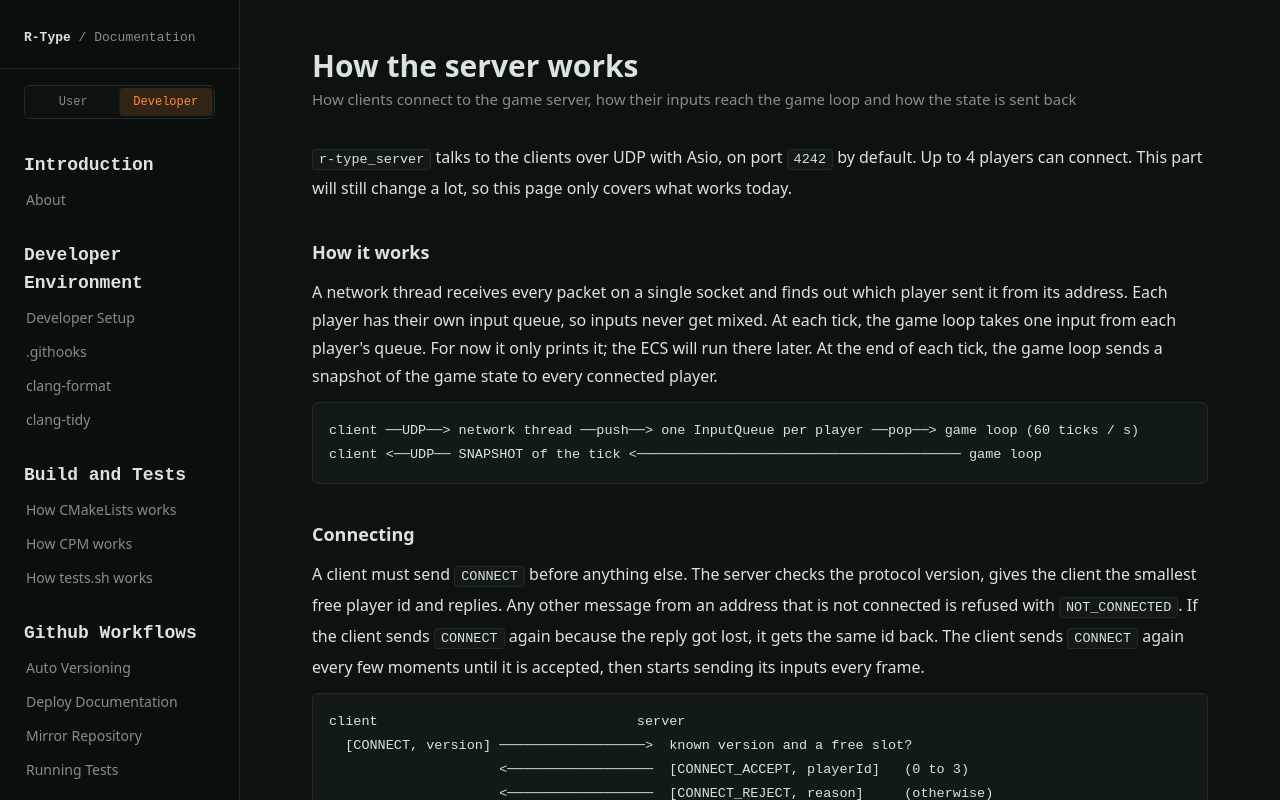
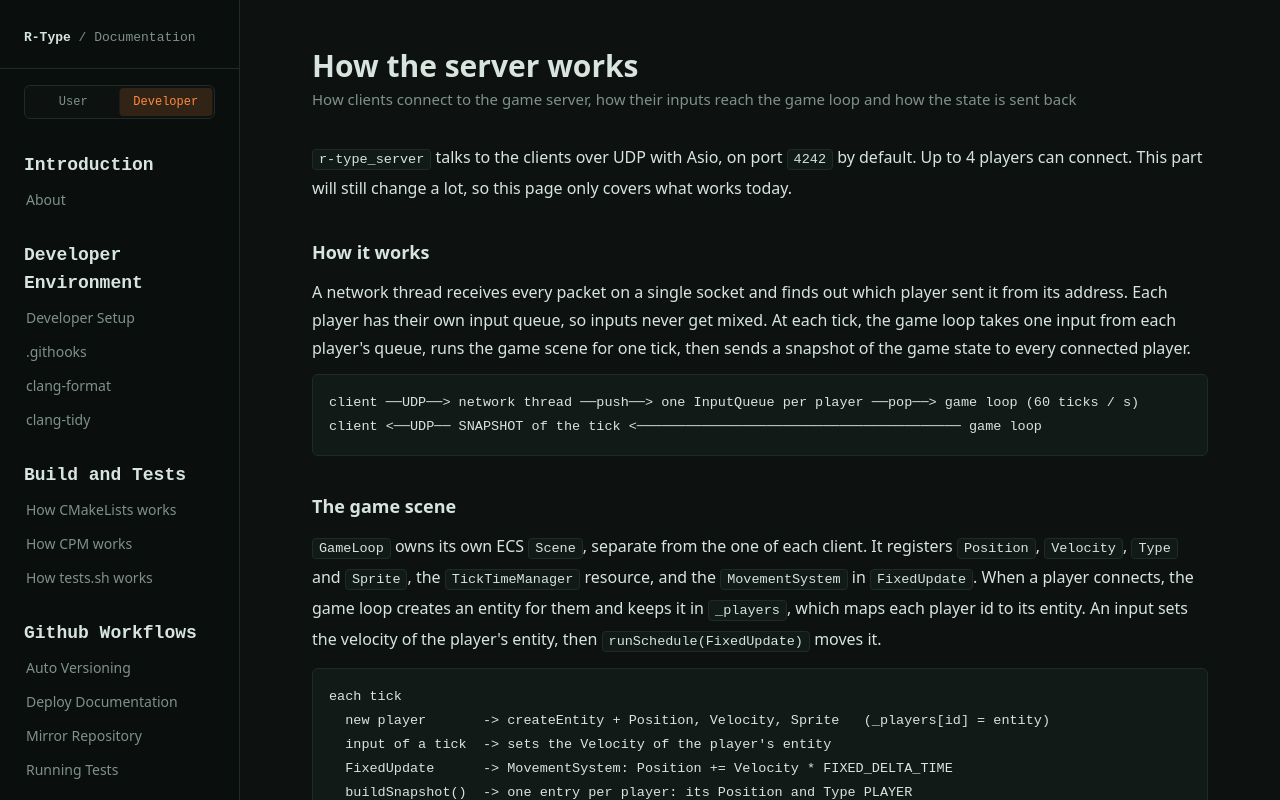
Before and after one commit to Yoyott29/R-Type, a SvelteKit app in the folder Documentation/R-Type/: page /developer/udp-server in a window 1280 px wide. Built offline with nearby package versions, Linux system fonts and the light colour scheme.

Commit message:
[A.PI] [dev] Feat: updated the server documentation page for the server ECS scene

```diff
--- a/Documentation/R-Type/src/routes/developer/udp-server/+page.svelte
+++ b/Documentation/R-Type/src/routes/developer/udp-server/+page.svelte
@@ -2,7 +2,13 @@
 	const flowExample = `client ──UDP──> network thread ──push──> one InputQueue per player ──pop──> game loop (60 ticks / s)
 client <──UDP── SNAPSHOT of the tick <──────────────────────────────────────── game loop`;
 
-	const connectExample = `client                                server
+	const sceneExample = `each tick
+  new player       -> createEntity + Position, Velocity, Sprite   (_players[id] = entity)
+  input of a tick  -> sets the Velocity of the player's entity
+  FixedUpdate      -> MovementSystem: Position += Velocity * FIXED_DELTA_TIME
+  buildSnapshot()  -> one entry per player: its Position and Type PLAYER`;
+
+	const connectExample =`client                                server
   [CONNECT, version] ──────────────────>  known version and a free slot?
                      <──────────────────  [CONNECT_ACCEPT, playerId]   (0 to 3)
                      <──────────────────  [CONNECT_REJECT, reason]     (otherwise)`;
@@ -30,8 +36,7 @@ printf '\\x30\\x00\\x00\\x00\\x01\\x05\\x00\\x00\\x00\\x00' | nc -u -w1 127.0.0.
  91 04    → CONNECT_REJECT, NOT_CONNECTED`;
 
 	const outputExample = `Server listening on port : 4242
-Player 0 connected: 127.0.0.1:51391
-[tick 30] player 0 : UP LEFT (5)`;
+Player 0 connected: 127.0.0.1:51391`;
 </script>
 
 <svelte:head>
@@ -65,11 +70,22 @@ Player 0 connected: 127.0.0.1:51391
 <p class="mt-3 max-w-[100ch] leading-7">
 	A network thread receives every packet on a single socket and finds out which player sent it from
 	its address. Each player has their own input queue, so inputs never get mixed. At each tick, the
-	game loop takes one input from each player's queue. For now it only prints it; the ECS will run
-	there later. At the end of each tick, the game loop sends a snapshot of the game state to every
-	connected player.
+	game loop takes one input from each player's queue, runs the game scene for one tick, then sends a
+	snapshot of the game state to every connected player.
 </p>
 {@render code(flowExample)}
+
+<h2 class="mt-9 text-lg font-semibold">The game scene</h2>
+<p class="mt-3 max-w-[100ch] leading-7">
+	{@render c('GameLoop')} owns its own ECS {@render c('Scene')}, separate from the one of each
+	client. It registers {@render c('Position')}, {@render c('Velocity')}, {@render c('Type')} and
+	{@render c('Sprite')}, the {@render c('TickTimeManager')} resource, and the
+	{@render c('MovementSystem')} in {@render c('FixedUpdate')}. When a player connects, the game loop
+	creates an entity for them and keeps it in {@render c('_players')}, which maps each player id to
+	its entity. An input sets the velocity of the player's entity, then
+	{@render c('runSchedule(FixedUpdate)')} moves it.
+</p>
+{@render code(sceneExample)}
 
 <h2 class="mt-9 text-lg font-semibold">Connecting</h2>
 <p class="mt-3 max-w-[100ch] leading-7">
@@ -98,8 +114,9 @@ Player 0 connected: 127.0.0.1:51391
 
 <h2 class="mt-9 text-lg font-semibold">Snapshots</h2>
 <p class="mt-3 max-w-[100ch] leading-7">
-	{@render c('Network::sendSnapshot')} keeps the last 64 snapshots in a history and sends the
-	entities of the tick to every player. If they do not fit in one 1024 bytes packet, they are split
+	{@render c('GameLoop::buildSnapshot')} reads the {@render c('Position')} of every player entity
+	in the scene. {@render c('Network::sendSnapshot')} keeps the last 64 snapshots in a history and
+	sends the entities of the tick to every player. If they do not fit in one 1024 bytes packet, they are split
 	into several packets with the same tick. The client rebuilds its scene from each snapshot it
 	receives and sends the last tick it got back in its next {@render c('INPUT')}.
 </p>
@@ -115,14 +132,19 @@ Player 0 connected: 127.0.0.1:51391
 	time:
 </p>
 {@render code(sendExample)}
-<p class="mt-3 max-w-[100ch] leading-7">The server logs each connection and each input it runs:</p>
+<p class="mt-3 max-w-[100ch] leading-7">The server logs each connection:</p>
 {@render code(outputExample)}
 
 <h2 class="mt-9 text-lg font-semibold">Good to know</h2>
 <ul class="mt-3 max-w-[100ch] list-disc space-y-1.5 pl-5 leading-7">
 	<li>
-		The game loop still sends an empty entity list, so no {@render c('SNAPSHOT')} actually leaves
-		the server until the ECS runs there.
+		Only the players are sent in the snapshot for now, all with the {@render c('PLAYER')} type.
+		The client picks the sprite to draw from that type, so the {@render c('Sprite')} of the server
+		is never sent.
+	</li>
+	<li>
+		The server and the clients have separate scenes, so their entity ids do not match. A network
+		id will be needed to sync them.
 	</li>
 	<li>
 		The server only reads the keys of an {@render c('INPUT')}: the tick and the snapshot
```
